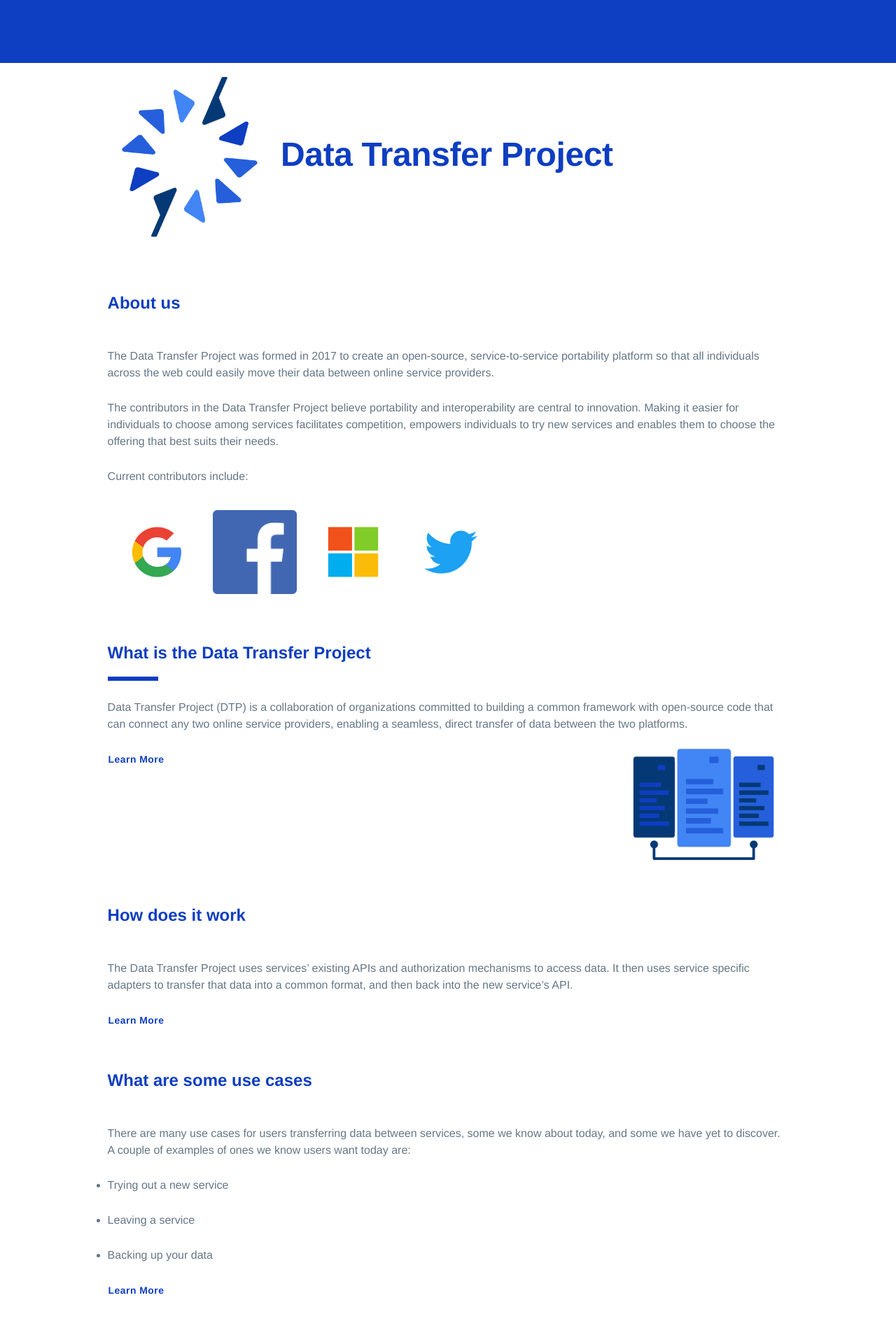
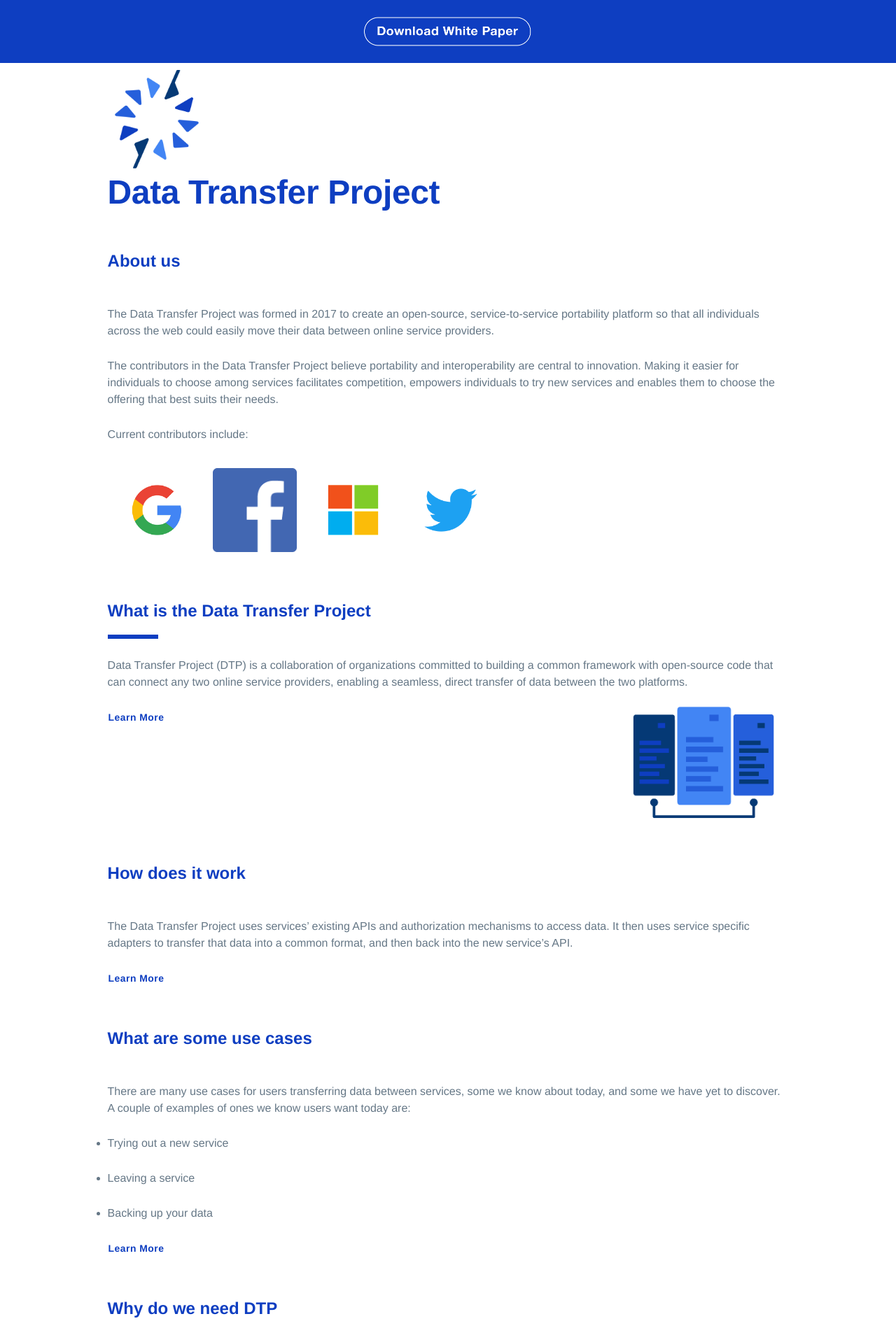
Before and after one commit to holachuy/staging-dtp, a Jekyll site: the page built from index.md, in a window 1280 px wide. Shown: the top 1918 px of the page at 70% size. Built offline with Jekyll 4.4.1, drawn with Linux system fonts in a browser that asks for light colours; our own code applies the rules of GitHub Pages for plain Markdown files.

Commit message:
Update default.html

```diff
--- a/_layouts/default.html
+++ b/_layouts/default.html
@@ -35,13 +35,14 @@
 </head>
 <body>
   <section class="page-header">
+    <img class="header-image" src="./images/download-blue.png">
   </section>
 
   <section class="main-content">
 
 <div class="logo-container">
-<img class="header-image" src="./images/logo-dtp.png" data-object-fit="cover">
-  <div class="header-text">Data Transfer Project</div>
+<img class="logo-image" src="./images/logo-dtp.png" >
+  <div class="logo-text">Data Transfer Project</div>
 </div>
 
     {{ content }}
```
